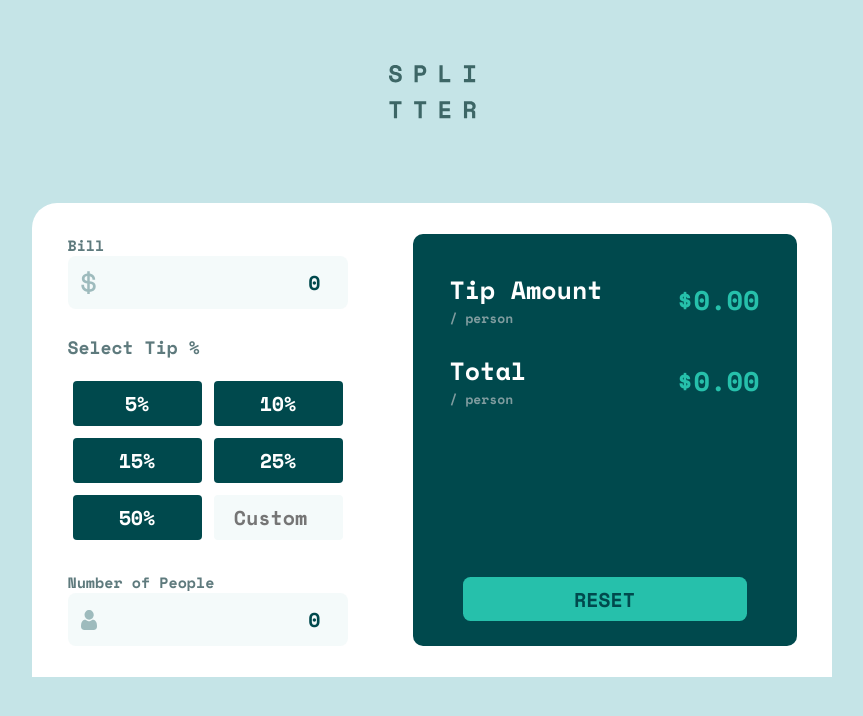
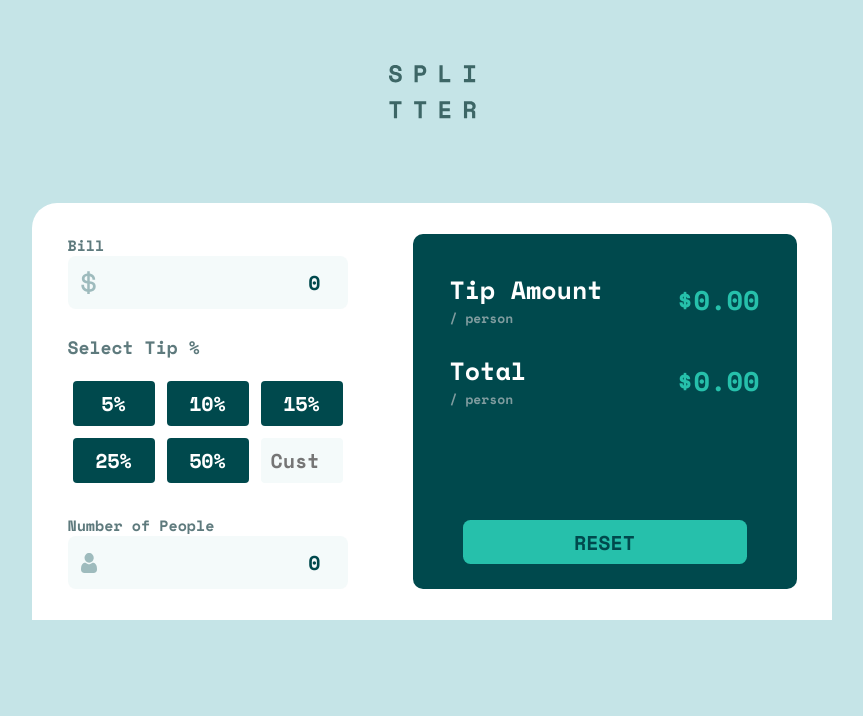
Before and after one commit to Mani-mk-mk/FrontendMentor.io, a React (Create React App) app in the folder tip-calculator-app-main/: page / in a window 1280 px wide. Shown: the top 716 px of the page, without its empty margins (208-1071 px from the left). Built offline with nearby package versions, Linux system fonts and the light colour scheme.

Commit message:
Solved some glitches

```diff
--- a/tip-calculator-app-main/src/styles/Tips.css
+++ b/tip-calculator-app-main/src/styles/Tips.css
@@ -45,13 +45,21 @@
 	appearance: textfield;
 	width: 100%;
 	padding-block: 0.8rem;
+	padding-inline: 1rem;
 	border-radius: 0.4rem;
 	background-color: var(--very-light-grayish-cyan);
 	color: var(--very-dark-cyan);
+	text-align: end;
 }
 
 .custom-tip:focus {
 	border: none;
 	border-width: 0;
-	outline: none;
+	outline: 2px solid var(--strong-cyan);
 }
+
+@media screen and (min-width: 450px) {
+	.tips__container {
+		grid-template-columns: repeat(3, 1fr);
+	}
+}
```
